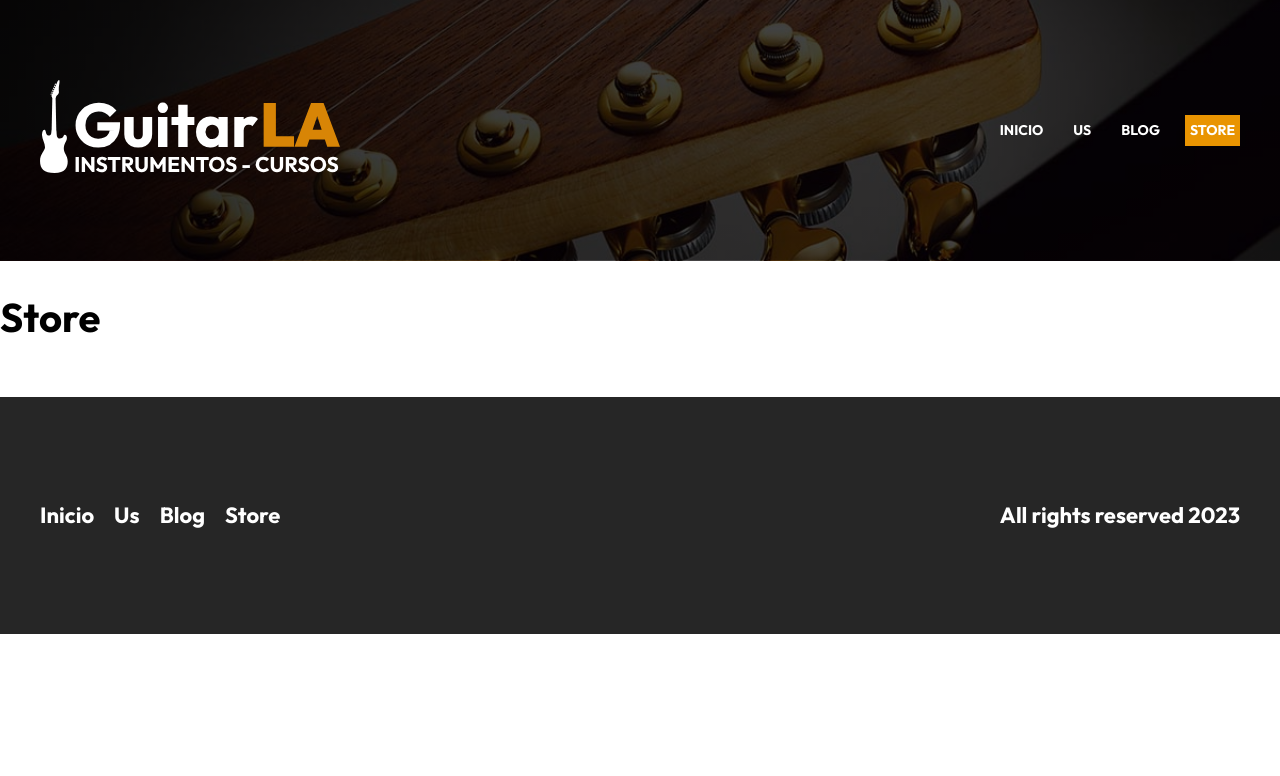
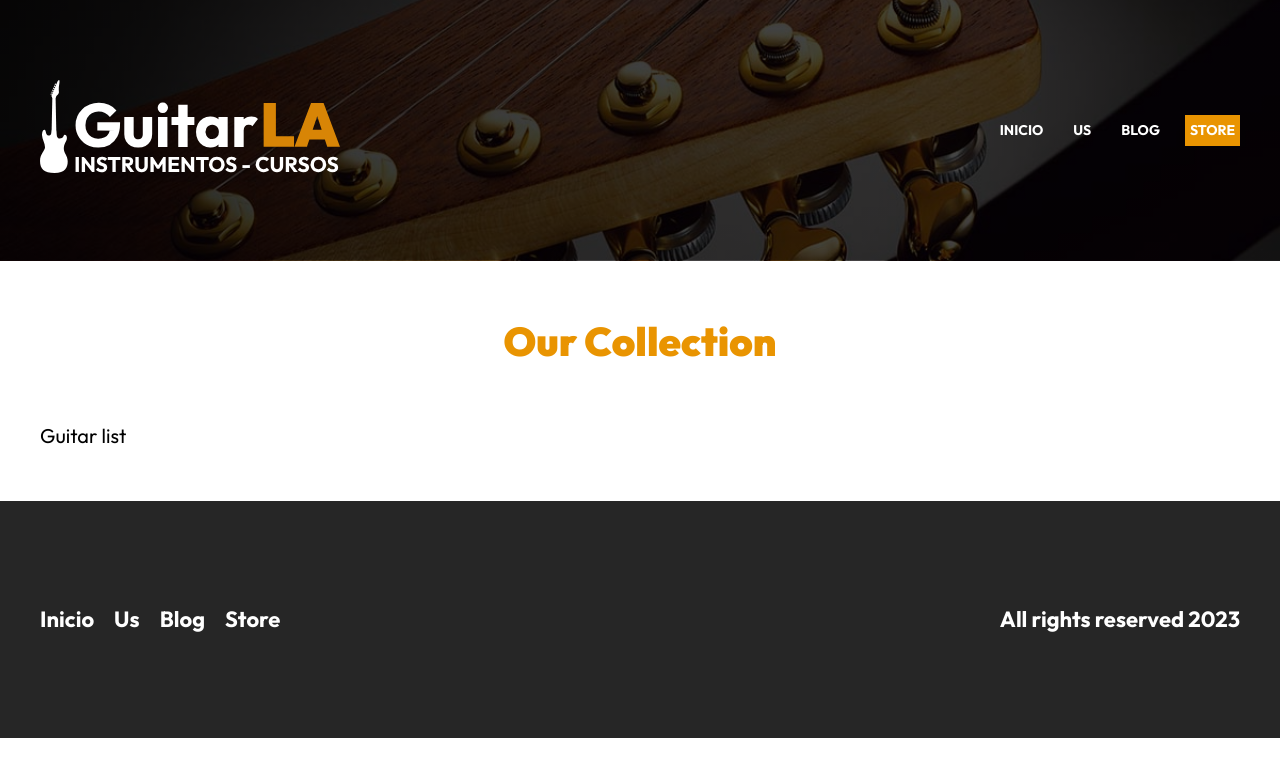
Before and after one commit to cilfonegabriel/guitarla-nextjs, a Next.js app: page /store in a window 1280 px wide. Shown: the top 776 px of the page. Built offline with nearby package versions, Linux system fonts and the light colour scheme.

Commit message:
Creating page store

```diff
--- /dev/null
+++ b/components/guitar-list.js
@@ -0,0 +1,10 @@
+
+function GuitarList() {
+  return (
+    <div>
+      Guitar list
+    </div>
+  )
+}
+
+export default GuitarList
--- a/pages/store.js
+++ b/pages/store.js
@@ -1,4 +1,5 @@
 import Layout from "../components/layout"
+import GuitarList from "../components/guitar-list"
 
 function Store() {
   return (
@@ -6,7 +7,13 @@ function Store() {
         title = {"Virtual Store"}
         description = "Virtual store, sale of guitars, instruments, GuitarLa"
     >
-      <h1>Store</h1>
+      <main className="contenedor">
+        <h1 className="heading">Our Collection</h1>
+
+        <GuitarList
+
+        />
+      </main>
     </Layout>
   )
 }
--- a/pages/us.js
+++ b/pages/us.js
@@ -9,7 +9,7 @@ function Us() {
         description = "About Us, guitaarLa, music store"
     >
       <main className="contenedor">
-        <h2 className="heading">Us</h2>
+        <h1 className="heading">Us</h1>
         <div className={styles.contenido}>
           <Image src="/img/nosotros.jpg" width={1000} height={800} alt="Image about us" />
           <div>
```
